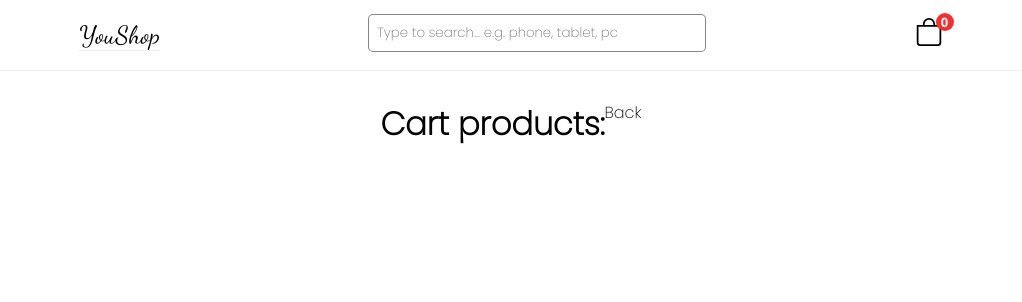
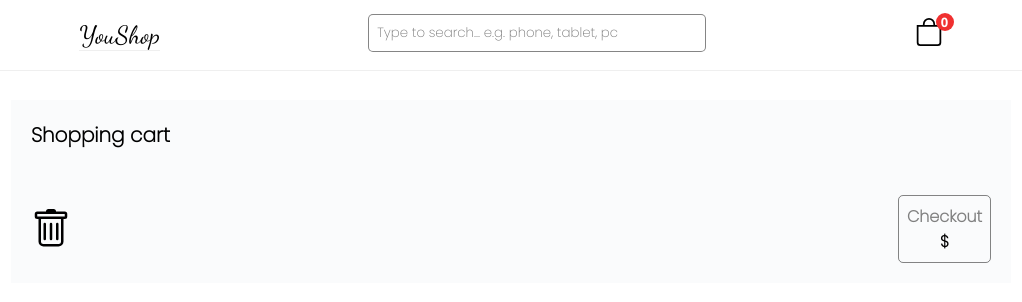
Before and after one commit to YanShtein/shopping-cart-react-redux, a React (Create React App) app: page /cart in a window 1280 px wide. Shown: the top 302 px of the page, without its empty margins (129-1151 px from the left). Built offline with nearby package versions, Linux system fonts and the light colour scheme.

Commit message:
added cart products view func

```diff
--- a/src/App.js
+++ b/src/App.js
@@ -11,7 +11,7 @@ function App() {
   return (
     <div className='container'>
       <Navbar />
-      <div className='main'>
+      <div className='products-main'>
         <Products />
       </div>
       <div className='footer'>
--- a/src/components/Cart.js
+++ b/src/components/Cart.js
@@ -1,12 +1,10 @@
 import React from 'react';
 import { connect } from "react-redux";
-import { Link } from "react-router-dom";
+import { addToCart } from "../redux/Shopping/actions";
 import Navbar from './Navbar';
-// import emptyIcon from '../svg/trash.svg';
-// import closeIcon from '../svg/x.svg';
+import emptyIcon from '../svg/trash.svg';
 
-const Cart = () => {
-  // let cartState = props.cart;
+const Cart = ({ cart, addToCart }) => {
   // let total = cartState.map(item => item.price * item.quantity).reduce((a, b) => a + b, 0).toFixed(2);
   // let empty = cartState.length === 0 ? 'Cart is empty...' : 'Shopping Cart';
 
@@ -15,51 +13,52 @@ const Cart = () => {
       {/* NavBar here istead of Outlet in App and change between cart and app,
       I want App to render in / with navBar, couldnt solve it for now. */}
       <Navbar />
-      <div className='main'>
-        <h1>Cart products: </h1>
-        <Link to="/">Back</Link>
+      <div className='cart-body'>
+        <div className='cart-content'>
+          <div className='cart-header'>Shopping cart</div>
+            {
+              cart.map((item) =>
+              <div className='cart-product' key={item.id}>
+                <div className='cart-product_img'>
+                  <img src={require(`../images/${item.img}`)} alt={item.name}/>
+                </div>
+                <div className='cart-product_info'>
+                  <span>{item.name}</span>
+                  <span className='cart-product_price'>$ {item.price}</span>
+                </div>
+                <div className='cart-qty'>
+                  <button type='button' value={item.id} onClick={() => addToCart(item.id)}>+</button>
+                  <span>{item.quantity}</span>
+                  <button type='button' value={item.id} onClick={() => addToCart(item.id)}>-</button>
+                </div>
+              </div>
+            )}
+            <div className='cart-footer'>
+            <div className='empty-cart' title='Empty cart'>
+              {/* empty cart here */}
+              <img src={emptyIcon} alt=""/>
+            </div>
+            <div className='cart-checkout'>
+              <span>Checkout</span>
+              <span>$ {}</span>
+            </div>
+          </div>
+        </div>
       </div>
-
     </div>
-
-    // <div className='modal' style={{display:'none'}}>
-    // <div className='modal-content'>
-    //   <div className='modal-header'>
-    //     <span className='modal-title'>{}</span>
-    //     <div className='modal-close'>
-    //       <img src={closeIcon} alt=""/>
-    //     </div>
-    //   </div>
-      // {/* {
-      //   cartState.map(item =>
-      //   <div className='modal-product' key={item.id}>
-      //     <div className='modal-product_img'>
-      //       <img src={require(`../images/${item.img}`)} alt={item.name}/>
-      //     </div>
-      //     <div className='modal-product_info'>
-      //       <span>{item.name}</span>
-      //       <span className='modal-product_price'>$ {item.price}</span>
-      //     </div>
-      //     <div className='modal-amount'>
-      //       <button type='button' value={item.id} onClick={props.addToCart}>+</button>
-      //       <span>{item.quantity}</span>
-      //       <button type='button' value={item.id} onClick={props.removeFromCart}>-</button>
-      //     </div>
-      //   </div>
-      // )} */}
-  //     <div className='modal-footer'>
-  //       <div className='modal-empty-cart' title='Empty cart'>
-  //         {/* empty cart here */}
-  //         <img src={emptyIcon} alt=""/>
-  //       </div>
-  //       <div className='modal-checkout'>
-  //         <span>Checkout</span>
-  //         <span>$ {}</span>
-  //       </div>
-  //     </div>
-  //   </div>
-  // </div>
   );
 };
 
-export default connect()(Cart);
+const mapStateToProps = (state) => {
+  return {
+    cart: state.shop.cart,
+  };
+};
+
+const mapDispatchToProps = (dispatch) => {
+  return {
+    addToCart: (id) => dispatch(addToCart(id))
+  };
+};
+
+export default connect(mapStateToProps, mapDispatchToProps)(Cart);
--- a/src/index.css
+++ b/src/index.css
@@ -101,56 +101,33 @@ a {
   color: white;
 }
 
-.modal {
+.cart-body {
+  margin-top: 100px;
   display: flex;
-  position: fixed;
+  flex-direction: column;
+  flex-wrap: wrap;
   justify-content: center;
-  top: 0;
-  left: 0;
-  width: 100%;
-  height: 100%;
-  z-index: 30;
-  background-color: rgba(0, 0, 0, 0.851);
-  transition: opacity .15s linear;
+  margin-bottom: 50px;
 }
 
-.modal-content {
-  overflow-y: scroll;
-  height: 600px;
-  width: 600px;
-  background-color: #f6f7fa;
+.cart-content {
+  background-color: #f6f7fa8b;
   padding: 20px;
   margin: auto;
   display: flex;
   flex-direction: column;
   justify-content: space-between;
   font-weight: 600;
-  position: fixed;
-  bottom: 5px;
-  top: 5px;
+  width: 80%;
+  max-width: 960px;
 }
 
-.modal-header {
-  display: flex;
-  flex-direction: row;
-  align-items: center;
-  justify-content: space-between;
-  margin-bottom: 10px;
+.cart-header {
+  margin-bottom: 30px;
+  font-size: 20px;
 }
 
-.modal-close img {
-  cursor: pointer;
-  margin-right: 6px;
-  height: 40px;
-  width: 40px;
-  vertical-align: middle;
-}
-
-.modal-close img:active {
-  transform: scale(0.9);
-}
-
-.modal-product {
+.cart-product {
   display: flex;
   flex-direction: row;
   align-items: center;
@@ -159,13 +136,13 @@ a {
   border-bottom: var(--grey-border);
 }
 
-.modal-product_img {
+.cart-product_img {
   height: 70px;
   width: 70px;
   margin-right: 30px;
 }
 
-.modal-product_img img {
+.cart-product_img img {
   height: 100%;
   width: 100%;
   background-position: center;
@@ -173,13 +150,13 @@ a {
   object-fit: cover;
 }
 
-.modal-product_info {
+.cart-product_info {
   display: flex;
   flex-direction: column;
   flex-grow: 1;
 }
 
-.modal-amount {
+.cart-qty {
   display: flex;
   flex-direction: row;
   justify-content: space-around;
@@ -189,7 +166,7 @@ a {
   margin-left: 10px;
 }
 
-.modal-amount button {
+.cart-qty button {
   cursor: pointer;
   height: 25px;
   width: 20px;
@@ -200,7 +177,7 @@ a {
   color: black;
 }
 
-.modal-footer {
+.cart-footer {
   display: flex;
   flex-direction: row;
   justify-content: space-between;
@@ -209,7 +186,13 @@ a {
   margin-top: 15px;
 }
 
-.modal-checkout {
+.empty-cart {
+  cursor: pointer;
+  width: 40px;
+  height: 40px;
+}
+
+.cart-checkout {
   display: flex;
   flex-direction: column;
   align-items: center;
@@ -219,18 +202,12 @@ a {
   border-radius: 5px;
 }
 
-.modal-product_price,
-.modal-checkout span:nth-child(1) {
+.cart-product_price,
+.cart-checkout span:nth-child(1) {
   color: grey;
 }
 
-.modal-empty-cart {
-  cursor: pointer;
-  width: 40px;
-  height: 40px;
-}
-
-.main {
+.products-main {
   margin-top: 100px;
   display: flex;
   flex-direction: row;
```
